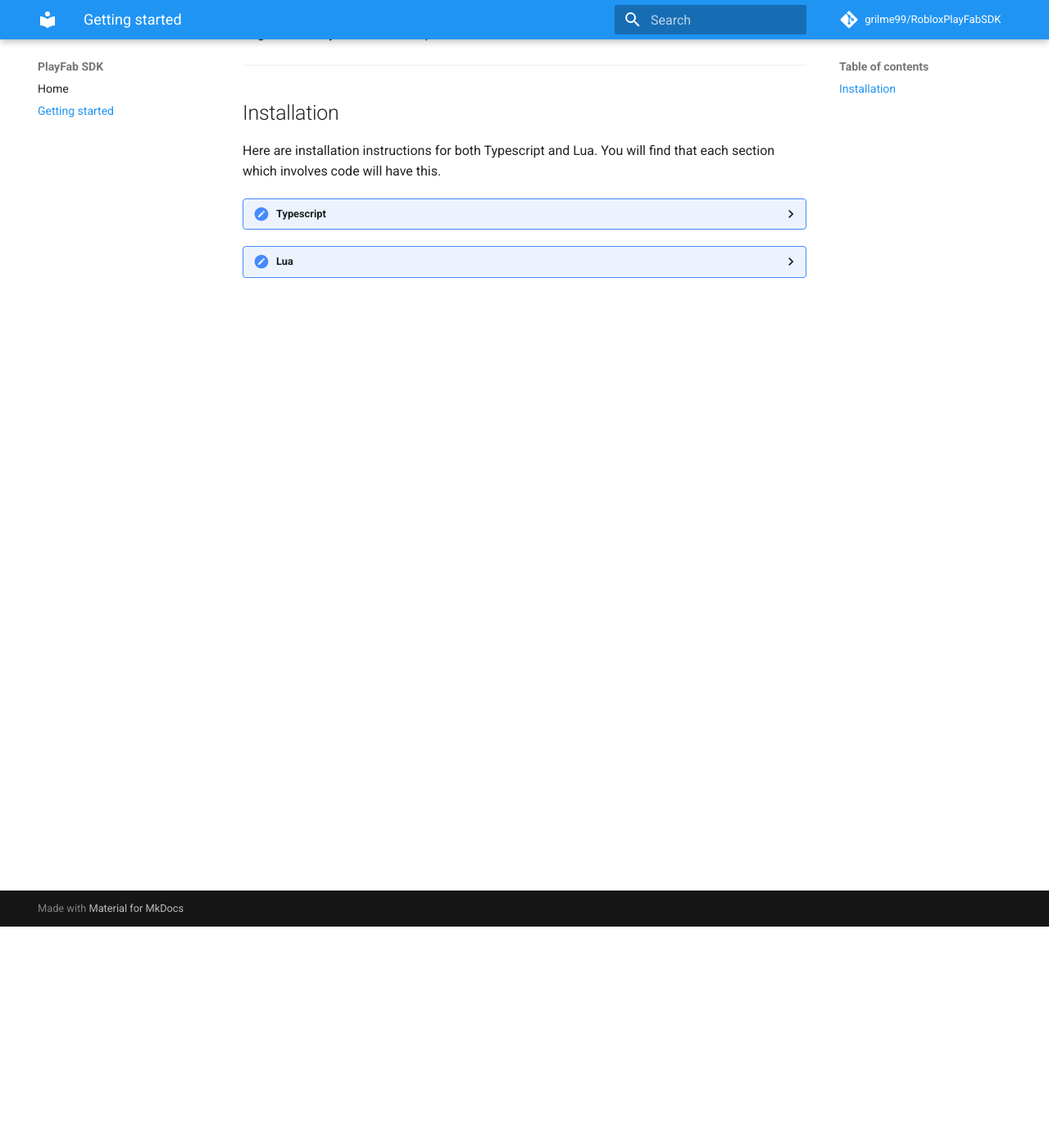
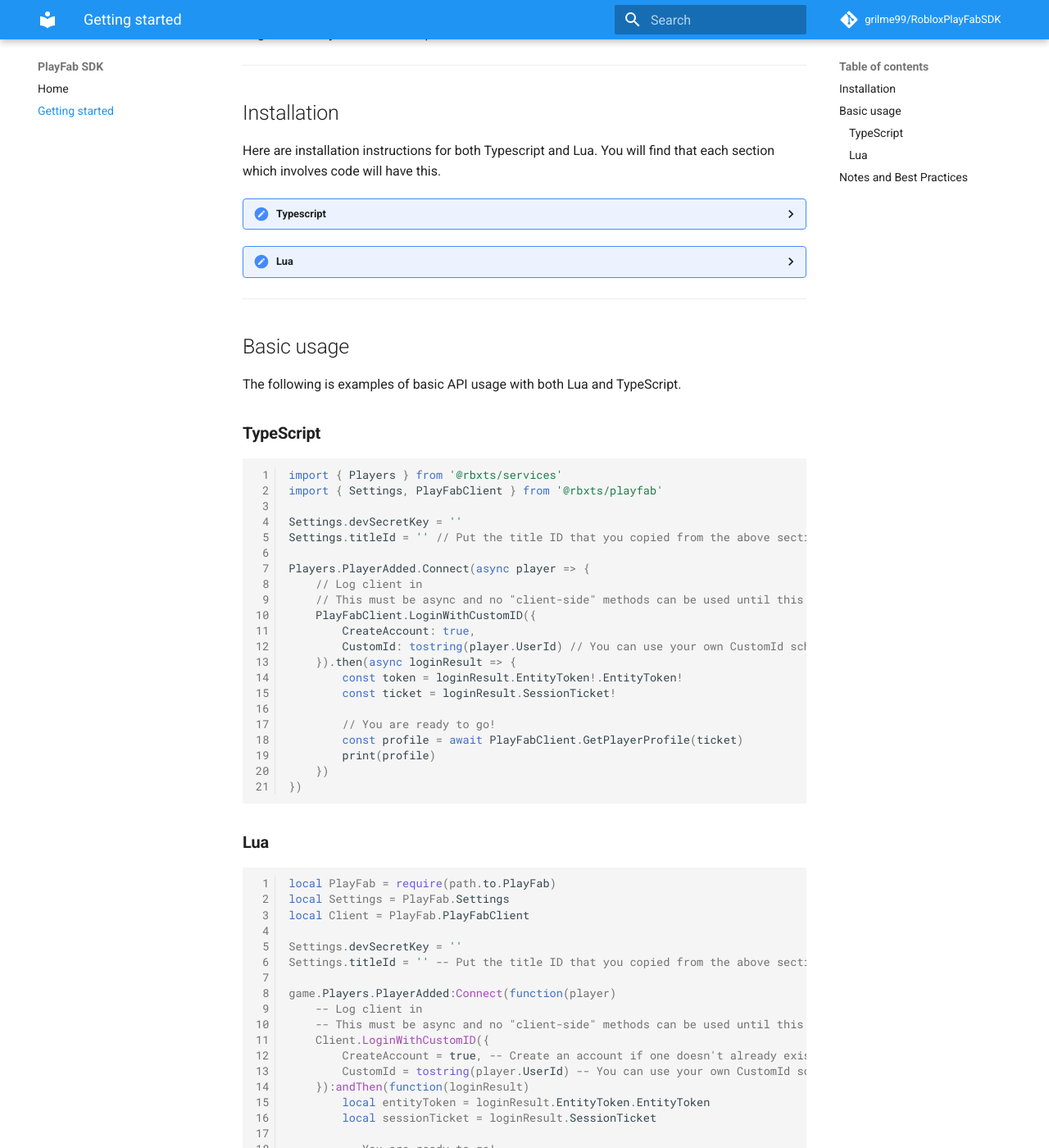
Before and after one commit to grilme99/PlayFabForRoblox, an MkDocs documentation site: the page built from docs/install.md, in a window 1280 px wide and 1400 px high, scrolled down 270 px. Shown: the whole window at 82% size. Built offline with MkDocs 1.6.1 and Material for MkDocs 9.7.7, drawn with Linux system fonts in a browser that asks for light colours; comment, search, counter and statistics services are not loaded; some of the changed text lies outside the part shown.

Commit message:
Update install.md

````diff
--- a/docs/install.md
+++ b/docs/install.md
@@ -27,3 +27,70 @@ Here are installation instructions for both Typescript and Lua. You will find th
     The SDK has no dependencies so you can easily include it as a Git submodule, syncing it in with Rojo. There should be no need to edit the actual SDK module itself (unless contributing).
     </p>
 </details>
+
+---
+
+## Basic usage
+The following is examples of basic API usage with both Lua and TypeScript.
+
+### **TypeScript**
+```typescript
+import { Players } from '@rbxts/services'
+import { Settings, PlayFabClient } from '@rbxts/playfab'
+
+Settings.devSecretKey = ''
+Settings.titleId = '' // Put the title ID that you copied from the above section here
+
+Players.PlayerAdded.Connect(async player => {
+    // Log client in
+    // This must be async and no "client-side" methods can be used until this has returned.
+    PlayFabClient.LoginWithCustomID({
+        CreateAccount: true,
+        CustomId: tostring(player.UserId) // You can use your own CustomId scheme
+    }).then(async loginResult => {
+        const token = loginResult.EntityToken!.EntityToken!
+        const ticket = loginResult.SessionTicket!
+
+        // You are ready to go!
+        const profile = await PlayFabClient.GetPlayerProfile(ticket)
+        print(profile)
+    })
+})
+```
+
+### **Lua**
+```lua
+local PlayFab = require(path.to.PlayFab)
+local Settings = PlayFab.Settings
+local Client = PlayFab.PlayFabClient
+
+Settings.devSecretKey = ''
+Settings.titleId = '' -- Put the title ID that you copied from the above section here
+
+game.Players.PlayerAdded:Connect(function(player)
+    -- Log client in
+    -- This must be async and no "client-side" methods can be used until this has returned.
+    Client.LoginWithCustomID({
+        CreateAccount = true, -- Create an account if one doesn't already exist
+        CustomId = tostring(player.UserId) -- You can use your own CustomId scheme
+    }):andThen(function(loginResult)
+        local entityToken = loginResult.EntityToken.EntityToken
+        local sessionTicket = loginResult.SessionTicket
+
+        -- You are ready to go!
+        Client.GetPlayerProfile(sessionTicket):andThen(function(profile)
+            print(profile)
+        end):catch(function(err)
+            print(err)
+        end)
+    end)
+end)
+```
+
+---
+## Notes and Best Practices
+
+- Make sure you have `HttpEnabled` toggled on in `HttpService`! This SDK relies on HTTP requests.
+- This SDK should **not** be used from the client. "Client-side" APIs should still run on the server but should have the clients `SessionTicket` or `EntityToken` passed to them.
+- A `SessionTicket` and `EntityToken` can expire after a period of time. You should design your system with this in mind and be able to log the client back in, should one expire.
+- You should store each players `SessionTicket` and `EntityToken` in a centralized store, like [Rodux](https://roblox.github.io/rodux), so that they can be accessed by any script that needs them.
````
